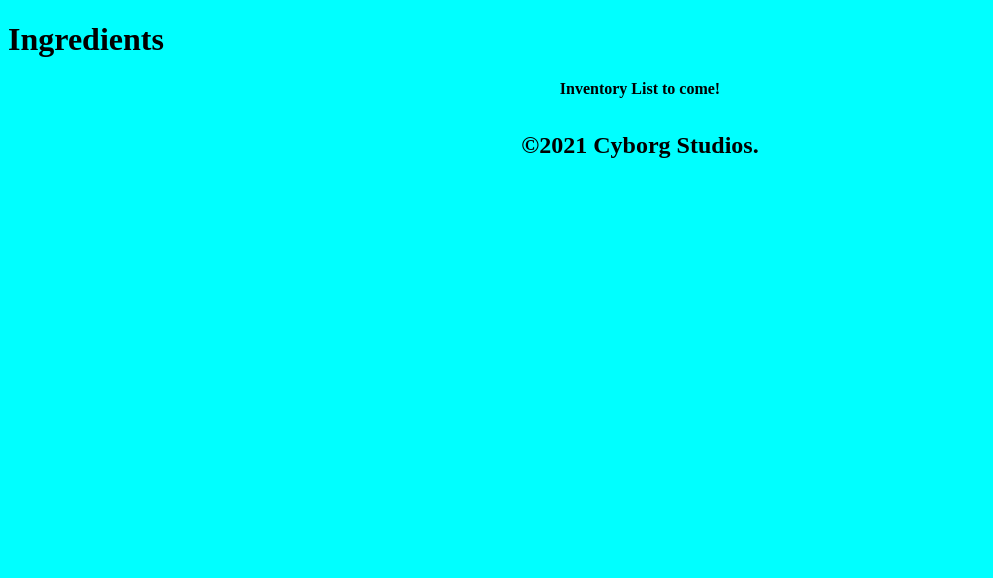
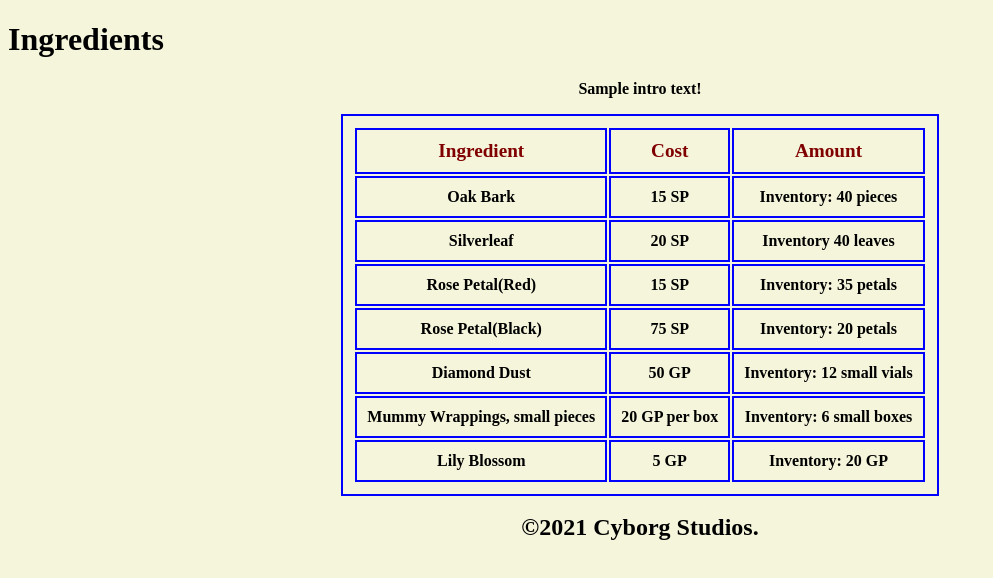
Before and after one commit to CyborgAnt/Adventurer-Mart, a plain HTML site: page ingredients.html in a window 1280 px wide. Shown: the whole page, without its empty margins (0-993 px from the left). Drawn offline with Linux system fonts and the light colour scheme.

Commit message:
Major Update: table for Ingredients page; many new styles tested in CSS.

```diff
--- a/ingredients.html
+++ b/ingredients.html
@@ -16,8 +16,57 @@
     </header>
 
     <p>
-        Inventory List to come!
+        Sample intro text!
     </p>
+
+    <!-- Table Setup -->
+    <div>
+        <!-- May not need a div? -->
+        <table class="center" style="100%">
+            <tr id="heads">
+                <th>Ingredient</th>
+                <th>Cost</th>
+                <th>Amount</th>    <!-- drop-down menu for these -->
+            </tr>
+            <tr>
+                <th>Oak Bark</th>
+                <th>15 SP</th>
+                <th>Inventory: 40 pieces</th>        <!-- drop-down menu for these -->
+            </tr>
+            <tr>
+                <th>Silverleaf</th>
+                <th>20 SP</th>
+                <th>Inventory 40 leaves</th>        <!-- drop-down menu for these -->
+            </tr>
+            <tr>
+                <th>Rose Petal(Red)</th>
+                <th>15 SP</th>
+                <th>Inventory: 35 petals</th>        <!-- drop-down menu for these -->
+            </tr>
+            <tr>
+                <th>Rose Petal(Black)</th>
+                <th>75 SP</th>
+                <th>Inventory: 20 petals</th>        <!-- drop-down menu for these -->
+            </tr>
+            <tr>
+                <th>Diamond Dust</th>
+                <th>50 GP</th>
+                <th>Inventory: 12 small vials</th>        <!-- drop-down menu for these -->
+            </tr>
+            <tr>
+                <th>Mummy Wrappings, small pieces</th>
+                <th>20 GP per box</th>
+                <th>Inventory: 6 small boxes</th>        <!-- special message about adventurers and getting supplies -->
+            </tr>
+            <tr>
+                <th>Lily Blossom</th>
+                <th>5 GP</th>
+                <th>Inventory: 20 GP</th>        <!-- drop-down menu for these -->
+            </tr>
+
+        </table>
+
+    </div>
 
     <br>
     <footer>
--- a/styles.css
+++ b/styles.css
@@ -1,6 +1,6 @@
 /* 2-27 Restart */
 body {
-    background-color: aqua; /* just a test color */
+    background-color: beige; /* just a test color */
 }
 
 div, p {
@@ -8,6 +8,23 @@ div, p {
     font-weight: bold;
 }
 
+table, th, td {
+    text-align: center;
+    border: 2px solid blue;
+    padding: 10px;
+}
+
+.center {
+    margin-left: auto;
+    margin-right: auto;
+}
+
+#heads {
+    font-size: larger;
+    font-weight: bolder;
+    color: maroon;      /* testing color */
+}
+
 footer {
     text-align: center;
     font-size: x-large;         /* keep? */
```
